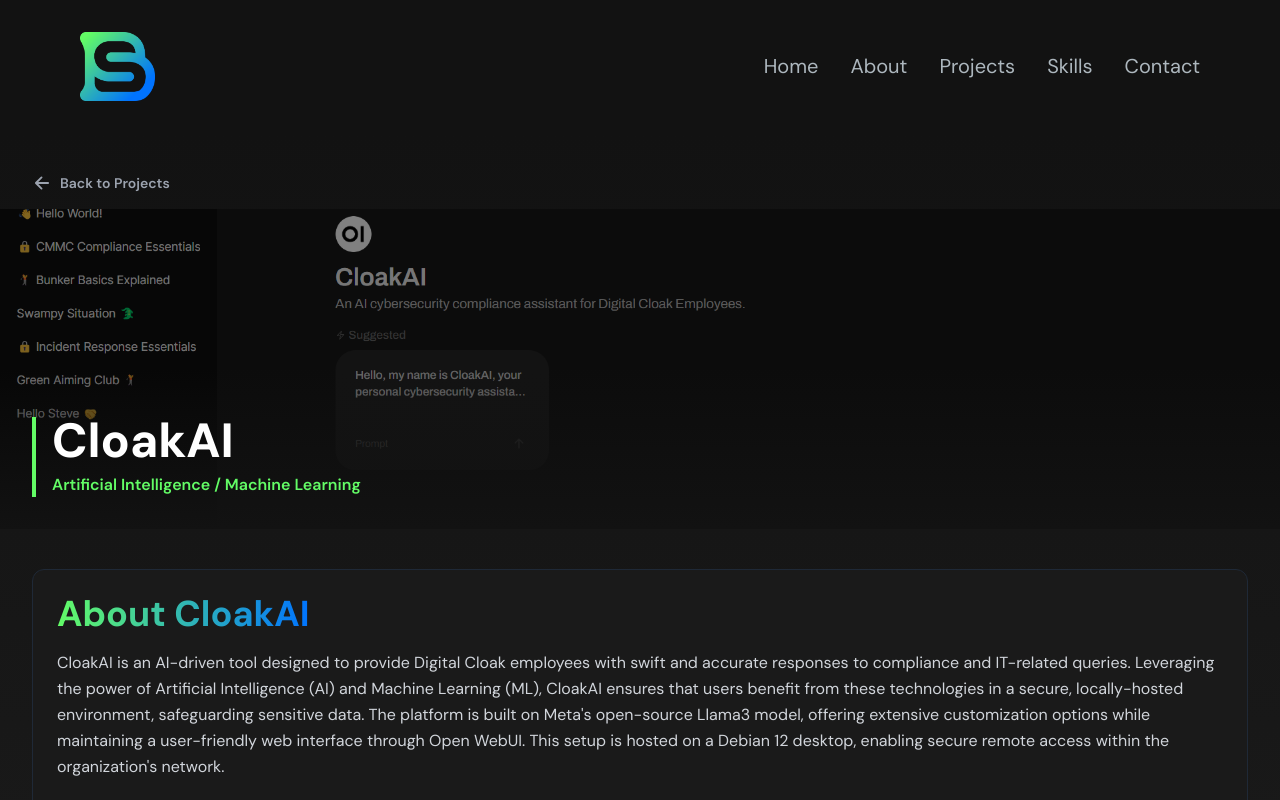
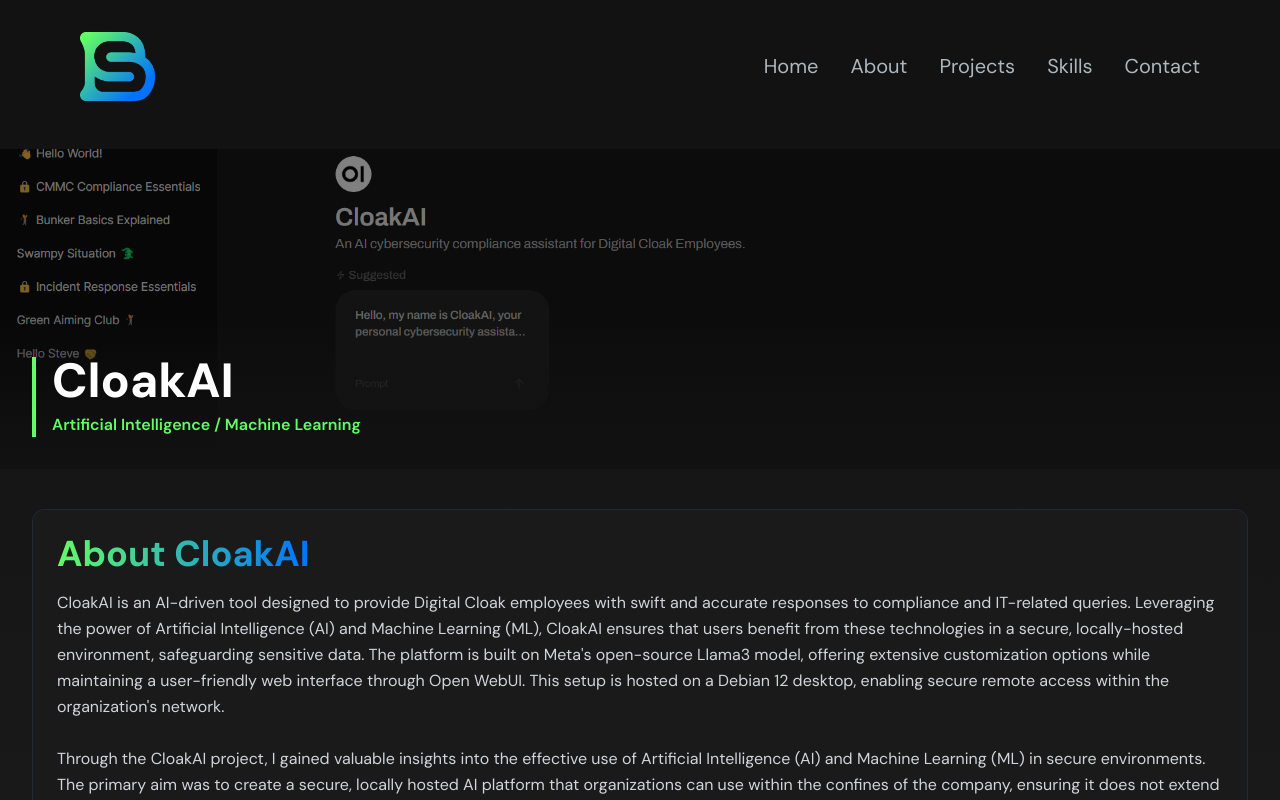
Before and after one commit to Steven6Brown/portfolioWebsite, a Next.js app: page /projects/cloakai in a window 1280 px wide. Shown: the top 800 px of the page. Built offline with nearby package versions, Linux system fonts and the light colour scheme.

Commit message:
Updated the project information back buttons and updated the PSU Homecoming project page

```diff
--- a/app/components/ProjectRoute.jsx
+++ b/app/components/ProjectRoute.jsx
@@ -16,14 +16,14 @@
         <div className="flex flex-col min-h-screen bg-gradient-to-b from-h-black to-[#222222]">
 
             {/* Back Button - Top */}
-            <div className="container pt-10">
+            {/* <div className="container pt-10">
                 <Link href={'/#projects'}>
                     <button className='flex items-center gap-2 text-gray-400 hover:text-white transition-colors duration-200 group'>
                         <IoArrowBackOutline className="h-5 w-5 group-hover:-translate-x-1 transition-transform duration-200" />
                         <span className="text-sm font-semibold">Back to Projects</span>
                     </button>
                 </Link>
-            </div>
+            </div> */}
 
             {/* Image Banner Section */}
             <div className="relative w-full h-80 mt-4">
--- a/app/projects/psu-homecoming-website/page.js
+++ b/app/projects/psu-homecoming-website/page.js
@@ -37,7 +37,8 @@
                 description2={description2}
                 subtitle3="What I Learned"
                 description3={description3}
-                codebutton=''
+                codebutton='https://homecoming.psu.edu'
+                codebuttonlabel='Penn State Homecoming Website'
             />
         </div>
   );
```
